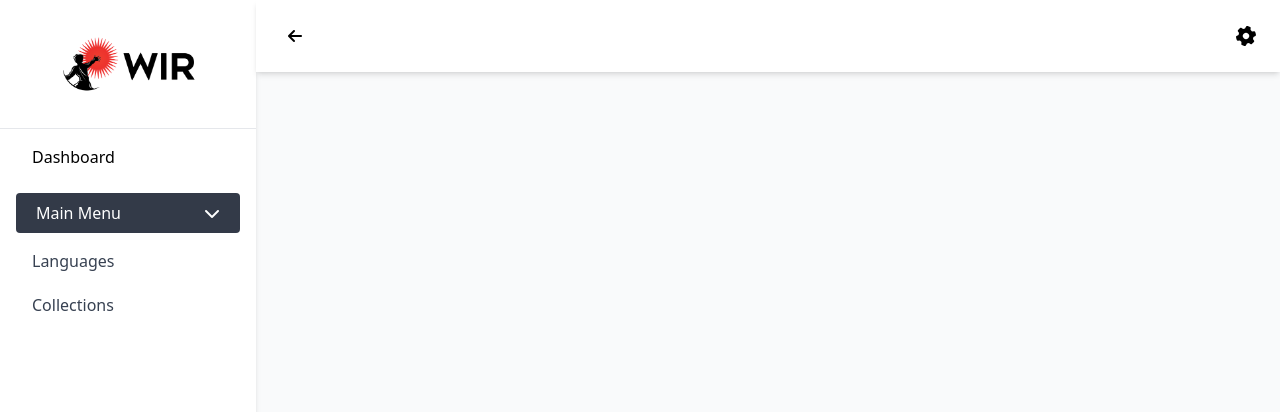
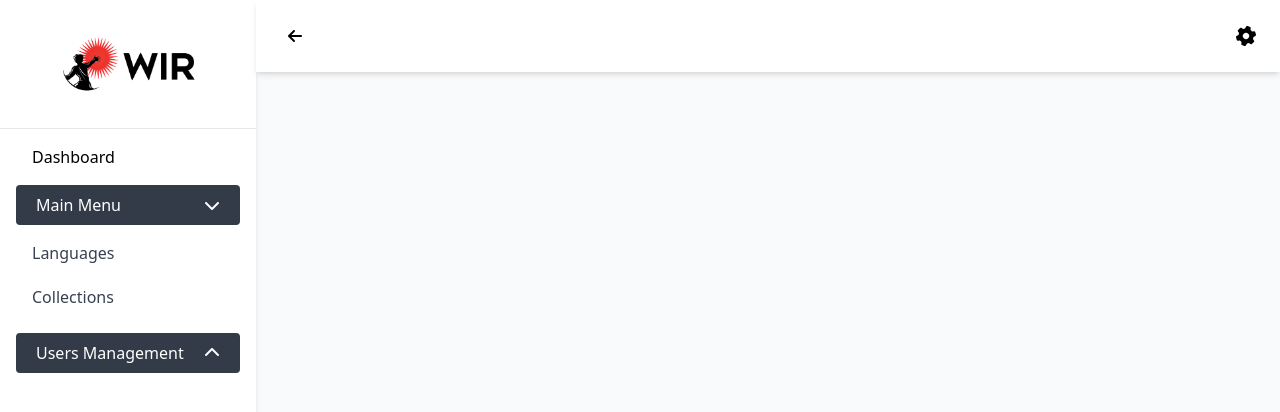
Before and after one commit to FadelYang/wir_chat, a React (Vite) app: page /dashboard in a window 1280 px wide. Shown: the top 412 px of the page. Built offline with nearby package versions, Linux system fonts and the light colour scheme; no server answers; the database is empty; sample sign-in values are in the browser's storage.

Commit message:
feat(cms): add users management menu in sidebar

```diff
--- a/src/components/pages/cms/UserMenu.jsx
+++ b/src/components/pages/cms/UserMenu.jsx
@@ -1,8 +1,17 @@
 import React from 'react'
+import HeaderMenu from '../../organism/cms/HeaderMenu';
+import DashboardTemplate from '../../templates/cms/DashboardTemplate';
 
 const UserMenu = () => {
+  const breadcrumbPath = [
+    {name: "Dashboard", path: "/dashboard"},
+    {name: "Users", path: "/dashboard/users"},
+  ];
+
   return (
-    <div>this is user menu</div>
+    <DashboardTemplate>
+      <HeaderMenu name={'Users'} breadcrumbPath={breadcrumbPath}/>
+    </DashboardTemplate>
   )
 }
 
--- a/src/components/templates/cms/DashboardTemplate.jsx
+++ b/src/components/templates/cms/DashboardTemplate.jsx
@@ -7,7 +7,11 @@ import gearIcon from "/gear-solid.svg";
 
 const DashboardTemplate = ({ children }) => {
   const [isProfilDropdownOpen, setIsProfilDropdownOpen] = useState(false);
-  const [openSidebarMenu, setOpenSidebarMenu] = useState("dashboardMenu");
+  const [openSidebarMenu, setOpenSidebarMenu] = useState(() => {
+    return (
+      JSON.parse(localStorage.getItem("openSidebarMenu")) || ["dashboardMenu"]
+    );
+  });
   const [isSidebarOpen, setIsSidebarOpen] = useState(true);
   const [isMobile, setIsMobile] = useState(false);
   const [selectedRoute, setSelectedRoute] = useState("");
@@ -57,12 +61,15 @@ const DashboardTemplate = ({ children }) => {
     setIsSidebarOpen(!isSidebarOpen);
   };
 
-  const handleShowSidebarMenu = (key) => {
-    if (openSidebarMenu === key) {
-      setOpenSidebarMenu(null);
-    } else {
-      setOpenSidebarMenu(key);
-    }
+  const handleShowSidebarMenu = (menuKey) => {
+    setOpenSidebarMenu((prevMenus) => {
+      const updatedMenus = prevMenus.includes(menuKey)
+        ? prevMenus.filter((key) => key !== menuKey)
+        : [...prevMenus, menuKey];
+
+      localStorage.setItem("openSidebarMenu", JSON.stringify(updatedMenus));
+      return updatedMenus;
+    });
   };
 
   return (
@@ -92,19 +99,24 @@ const DashboardTemplate = ({ children }) => {
             <MainFullLogo className="h-20" />
           </div>
         </div>
-        <ul className="mt-2 mb-0 space-y-1 ps-0">
+        <nav>
+          <ul className="mt-2 mb-2 space-y-1 ps-0">
             <li className="w-full">
               <Link
                 to={`/dashboard`}
                 className={`block px-8 py-2 ${
-                selectedRoute === "/dashboard" ? "text-black" : "text-gray-700"
+                  selectedRoute === "/dashboard"
+                    ? "text-black"
+                    : "text-gray-700"
                 } transition-colors rounded hover:bg-gray-200`}
               >
                 Dashboard
               </Link>
             </li>
           </ul>
-        <nav className="p-4">
+        </nav>
+        <div className="flex flex-col gap- 0 px-4">
+          <nav className="">
             <button
               className="text-white bg-[#333A48] w-full py-2 rounded flex justify-between px-5 items-center"
               onClick={() => handleShowSidebarMenu("dashboardMenu")}
@@ -112,14 +124,16 @@ const DashboardTemplate = ({ children }) => {
               <span>Main Menu</span>
               <i
                 className={`fa-solid fa-chevron-up transition-transform duration-200 ${
-                openSidebarMenu === "dashboardMenu" ? "rotate-180" : "rotate-0"
+                  openSidebarMenu.indexOf("dashboardMenu") !== -1
+                    ? "rotate-180"
+                    : "rotate-0"
                 }`}
               />
             </button>
             <div>
               <ul
                 className={`mt-2 ps-0 space-y-1 transition-all duration-200 list-none ${
-                openSidebarMenu === "dashboardMenu"
+                  openSidebarMenu.indexOf("dashboardMenu") !== -1
                     ? "max-h-48"
                     : "max-h-0 overflow-hidden"
                 }`}
@@ -163,6 +177,44 @@ const DashboardTemplate = ({ children }) => {
               </ul>
             </div>
           </nav>
+          <nav className="">
+            <button
+              className="text-white bg-[#333A48] w-full py-2 rounded flex justify-between px-5 items-center"
+              onClick={() => handleShowSidebarMenu("userManagementMenu")}
+            >
+              <span>Users Management</span>
+              <i
+                className={`fa-solid fa-chevron-up transition-transform duration-200 ${
+                  openSidebarMenu.indexOf("userManagementMenu") !== -1
+                    ? "rotate-180"
+                    : "rotate-0"
+                }`}
+              />
+            </button>
+            <div>
+              <ul
+                className={`mt-2 ps-0 space-y-1 transition-all duration-200 list-none ${
+                  openSidebarMenu.indexOf("userManagementMenu") !== -1
+                    ? "max-h-48"
+                    : "max-h-0 overflow-hidden"
+                }`}
+              >
+                <li className="w-full">
+                  <Link
+                    to={`/dashboard/users`}
+                    className={`block px-4 py-2 ${
+                      selectedRoute === "/dashboard/users"
+                        ? "text-black"
+                        : "text-gray-700"
+                    } transition-colors rounded hover:bg-gray-200`}
+                  >
+                    Users
+                  </Link>
+                </li>
+              </ul>
+            </div>
+          </nav>
+        </div>
       </div>
 
       {/* Main Content */}
@@ -184,12 +236,6 @@ const DashboardTemplate = ({ children }) => {
           </div>
 
           <div className="relative">
-            {/* <button
-              className="px-4 py-2 text-white transition-colors rounded bg-slate-800 hover:bg-slate-950"
-              onClick={toggleDropdown}
-            >
-              Menu
-            </button> */}
             <div
               className={`flex justify-end hover:cursor-pointer`}
               onClick={toggleDropdown}
--- a/src/utils/AdminGuard.jsx
+++ b/src/utils/AdminGuard.jsx
@@ -12,7 +12,7 @@ export const AdminGuard = ({ children }) => {
       navigate("/login");
     }
 
-    if (user.role !== "admin" && !alertShown.current) {
+    if (user && user.role !== "admin" && !alertShown.current) {
       alert("You do not have permission to access this page");
       alertShown.current = true;
       navigate("/dashboard");
```
Lines whose indentation alone changed are shown as unchanged.
